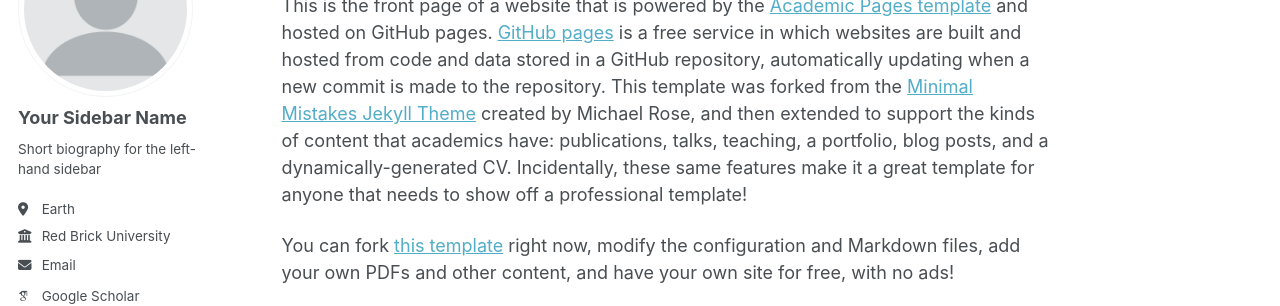
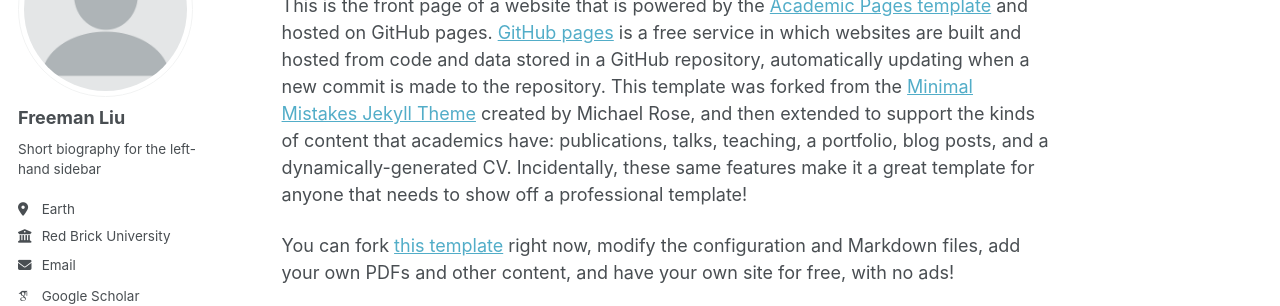
Before and after one commit to freemanl45/freemanl45.github.io, a Jekyll site: the page built from _pages/about.md, in a window 1280 px wide. Shown: the part 179-485 px from the top of the page. Built offline with Jekyll 4.4.1, drawn with Linux system fonts in a browser that asks for light colours; some web fonts are replaced; a script bundle is joined from its source files by our own code; library files that are not in the unit come from our copies.

Commit message:
Updating name

```diff
--- a/_config.yml
+++ b/_config.yml
@@ -24,7 +24,7 @@ repository               : "academicpages/academicpages.github.io"
 author:
   # Biographic information
   avatar           : "profile.png"
-  name             : "Your Sidebar Name"
+  name             : "Freeman Liu"
   pronouns         : # example: "she/her"
   bio              : "Short biography for the left-hand sidebar"
   location         : "Earth"
```
